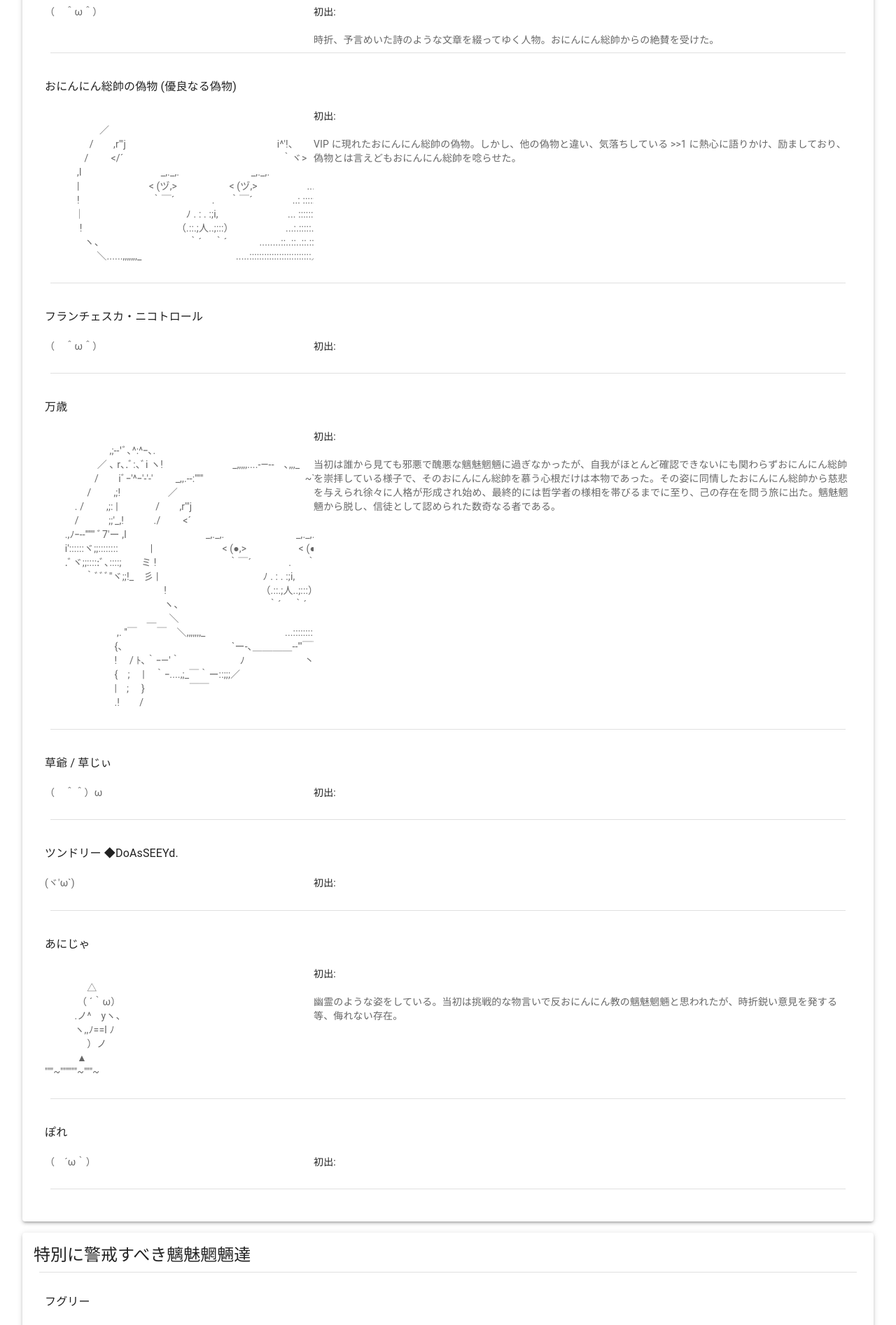
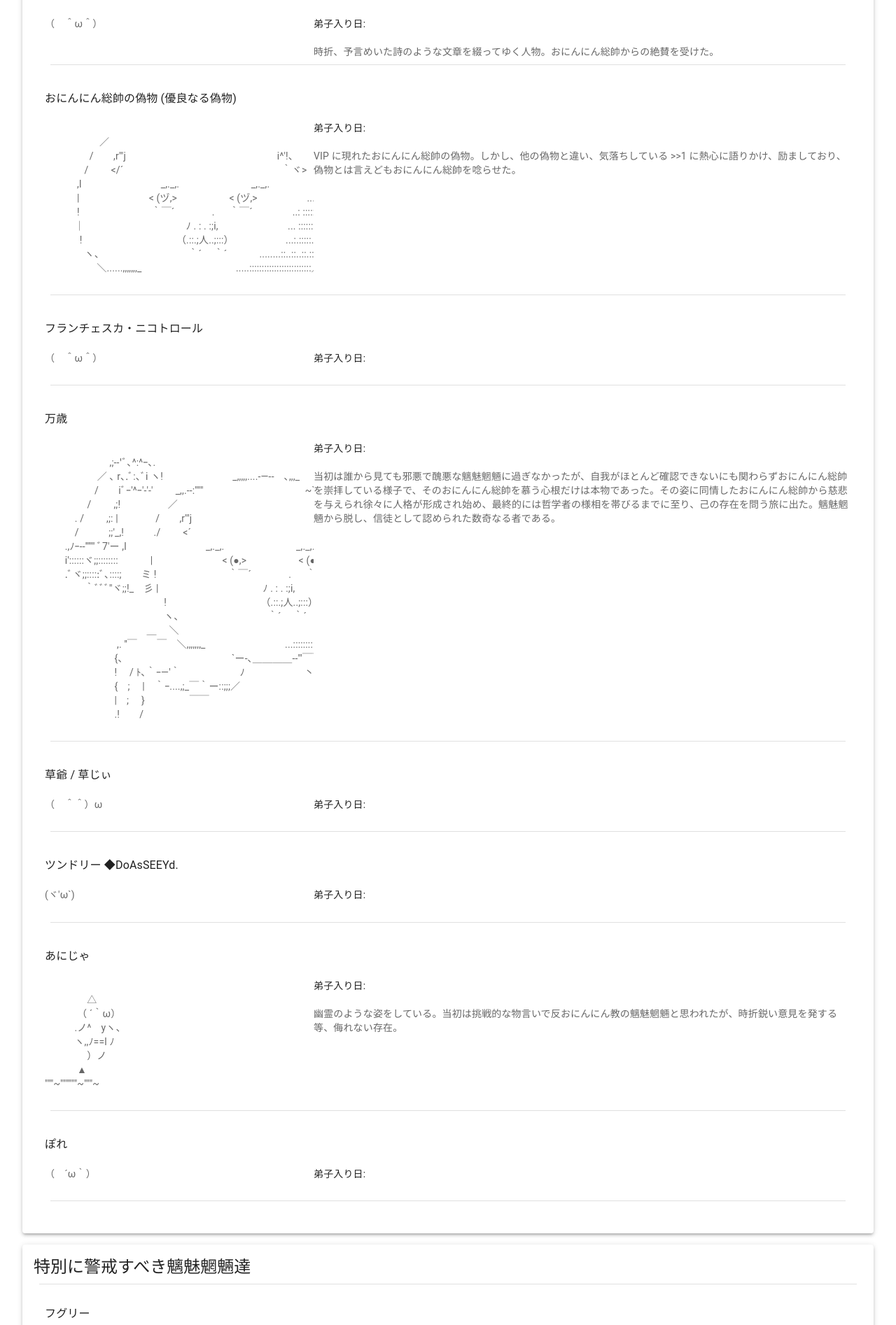
Before and after one commit to Rev-Schnabel/oninninkyo, a React (Create React App) app: page /oninninian in a window 1280 px wide. Shown: the part 3920-5814 px from the top of the page at 70% size. Built offline with nearby package versions, Linux system fonts and the light colour scheme.

Commit message:
Refactor oninninian component.
- Complex processing that appears repeatedly was cut out into components.

```diff
--- /dev/null
+++ b/src/oninninian/introducer.tsx
@@ -0,0 +1,72 @@
+import React from "react";
+
+import {
+  Paper,
+  Box,
+  Typography,
+  Divider,
+  List,
+  ListItem,
+  ListItemText,
+  Grid
+} from "@mui/material";
+
+import { People } from "./types";
+
+type Props = {
+  title: string;
+  people: People[];
+};
+
+export const Introducer: React.FC<Props> = (props: Props) => {
+  return (
+    <Paper elevation={3} sx={{ m: 2, p: 2}}>
+      <Typography variant="h5">
+        {props.title}
+      </Typography>
+      <Divider variant="middle" sx={{ m: 1 }}/>
+      <List>
+        {props.people.map(p => (
+          <ListItem>
+            <ListItemText
+              primary={p.name}
+              secondary={
+                <React.Fragment>
+                  <Grid container>
+                    <Grid item xs={12} sm={4}>
+                      <Box sx={{ whiteSpace: 'pre', overflow: 'auto' }}>
+                        <br />{p.face}
+                      </Box>
+                    </Grid>
+                      <Grid item xs={12} sm={8}>
+                        <Typography
+                          sx={{ display: 'inline' }}
+                          component="span"
+                          variant="body2"
+                          color="text.primary"
+                        >
+                          <br />弟子入り日: <a style={{ textDecoration: "none" }} href={p.apprenticeshipDateUrl}>{p.apprenticeshipDate}</a><br />
+                        </Typography>
+                        {p.pastorInaugurationDate &&
+                          <Typography
+                            sx={{ display: 'inline' }}
+                            component="span"
+                            variant="body2"
+                            color="text.primary"
+                          >
+                            牧師就任日: <a style={{ textDecoration: "none" }} href={p.pastorInaugurationDateUrl}>{p.pastorInaugurationDate}</a><br />
+                          </Typography>
+                        }
+                        <br />{p.description}
+                      </Grid>
+                    </Grid>
+                  <Divider variant="middle" sx={{ m: 1 }}/>
+                </React.Fragment>
+              }
+            />
+          </ListItem>
+        ))}
+      </List>
+    </Paper>
+  );
+};
--- a/src/oninninian/oninninian.tsx
+++ b/src/oninninian/oninninian.tsx
@@ -4,14 +4,11 @@ import {
   Paper,
   Box,
   Typography,
-  Divider,
-  List,
-  ListItem,
-  ListItemText,
-  Grid
+  Divider
 } from "@mui/material";
 
 import { Navigation } from "../common/navigation";
+import { Introducer } from "./introducer";
 
 import {
   people,
@@ -35,127 +32,9 @@ export const Oninninian: React.FC = () => {
             また、おにんにん教に災いをもたらした確執のある魑魅魍魎達や、魑魅魍魎でありながらおにんにん総帥を唸らせた者、魑魅魍魎と疑われるが妙な存在感を纏っている者についても記録する。
           </Typography>
         </Paper>
-        <Paper elevation={3} sx={{ m: 2, p: 2}}>
-          <Typography variant="h5">
-            おにんにん総帥の弟子達
-          </Typography>
-          <Divider variant="middle" sx={{ m: 1 }}/>
-          <List>
-            {people.map(p => (
-              <ListItem>
-                <ListItemText
-                  primary={p.name}
-                  secondary={
-                    <React.Fragment>
-                      <Grid container>
-                        <Grid item xs={12} sm={4}>
-                          <br />{p.face}
-                        </Grid>
-                          <Grid item xs={12} sm={8}>
-                            <Typography
-                              sx={{ display: 'inline' }}
-                              component="span"
-                              variant="body2"
-                              color="text.primary"
-                            >
-                              <br />弟子入り日: <a style={{ textDecoration: "none" }} href={p.apprenticeshipDateUrl}>{p.apprenticeshipDate}</a><br />
-                            </Typography>
-                            {p.pastorInaugurationDate &&
-                              <Typography
-                                sx={{ display: 'inline' }}
-                                component="span"
-                                variant="body2"
-                                color="text.primary"
-                              >
-                                牧師就任日: <a style={{ textDecoration: "none" }} href={p.pastorInaugurationDateUrl}>{p.pastorInaugurationDate}</a><br />
-                              </Typography>
-                            }
-                            <br />{p.description}
-                          </Grid>
-                        </Grid>
-                      <Divider variant="middle" sx={{ m: 1 }}/>
-                    </React.Fragment>
-                  }
-                />
-              </ListItem>
-            ))}
-          </List>
-        </Paper>
-        <Paper elevation={3} sx={{ m: 2, p: 2}}>
-          <Typography variant="h5">
-            熱心な信徒達
-          </Typography>
-          <List>
-            {otherPeople.map(p => (
-              <ListItem>
-                <ListItemText
-                  primary={p.name}
-                  secondary={
-                    <React.Fragment>
-                      <Grid container>
-                        <Grid item xs={12} sm={4}>
-                          <Box sx={{ whiteSpace: 'pre', overflow: 'auto' }}>
-                            <br />{p.face}
-                          </Box>
-                        </Grid>
-                          <Grid item xs={12} sm={8}>
-                            <Typography
-                              sx={{ display: 'inline' }}
-                              component="span"
-                              variant="body2"
-                              color="text.primary"
-                            >
-                              <br />初出: <a style={{ textDecoration: "none" }} href={p.apprenticeshipDateUrl}>{p.apprenticeshipDate}</a><br />
-                            </Typography>
-                            <br />{p.description}
-                          </Grid>
-                        </Grid>
-                      <Divider variant="middle" sx={{ m: 1 }}/>
-                    </React.Fragment>
-                  }
-                />
-              </ListItem>
-            ))}
-          </List>
-        </Paper>
-        <Paper elevation={3} sx={{ m: 2, p: 2}}>
-          <Typography variant="h5">
-            特別に警戒すべき魑魅魍魎達
-          </Typography>
-          <Divider variant="middle" sx={{ m: 1 }}/>
-          <List>
-            {evilSpirits.map(p => (
-              <ListItem>
-                <ListItemText
-                  primary={p.name}
-                  secondary={
-                    <React.Fragment>
-                      <Grid container>
-                        <Grid item xs={12} sm={4}>
-                          <Box sx={{ whiteSpace: 'pre', overflow: 'auto' }}>
-                            <br />{p.face}
-                          </Box>
-                        </Grid>
-                          <Grid item xs={12} sm={8}>
-                            <Typography
-                              sx={{ display: 'inline' }}
-                              component="span"
-                              variant="body2"
-                              color="text.primary"
-                            >
-                              <br />初出: <a style={{ textDecoration: "none" }} href={p.apprenticeshipDateUrl}>{p.apprenticeshipDate}</a><br />
-                            </Typography>
-                            <br />{p.description}
-                          </Grid>
-                        </Grid>
-                      <Divider variant="middle" sx={{ m: 1 }}/>
-                    </React.Fragment>
-                  }
-                />
-              </ListItem>
-            ))}
-          </List>
-        </Paper>
+        <Introducer title="おにんにん総帥の弟子達" people={people} />
+        <Introducer title="熱心な信徒達" people={otherPeople} />
+        <Introducer title="特別に警戒すべき魑魅魍魎達" people={evilSpirits} />
       </Box>
     </div>
   );
```
